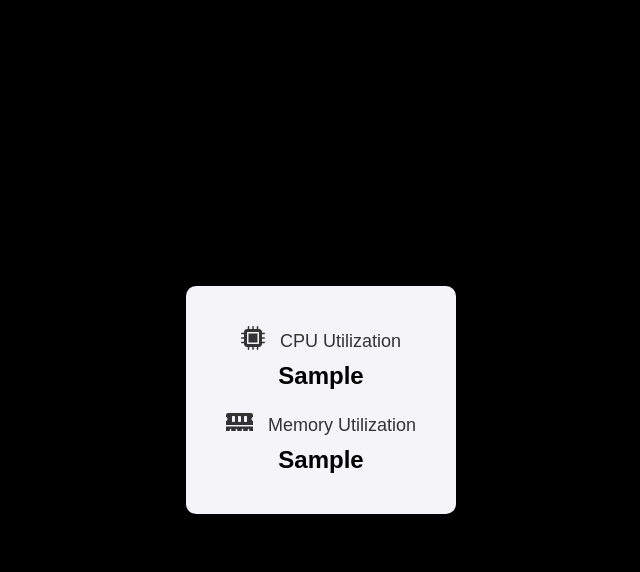
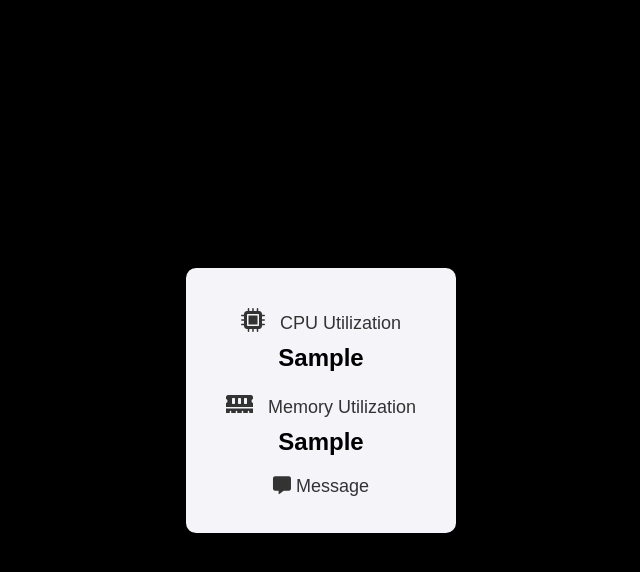
Before and after one commit to abhinavyadav2020/devops-resource-monitoring-app, a Flask app: template templates/index.html in a window 1280 px wide. Shown: the top 572 px of the page, without its empty margins (319-959 px from the left). Run offline with Flask 2, Linux system fonts and the light colour scheme; the template is opened without the code that fills it: most values are stand-ins (such as "Sample title", 1, 10 or a date in 2020).

Commit message:
added in index file

```diff
--- a/templates/index.html
+++ b/templates/index.html
@@ -55,6 +55,12 @@
             </div>
             <span>{{ mem_metric }}</span>
         </div>
+        <div class="message">
+            <div class="metric-title">
+                <i class="fas fa-message"></i> Message
+            </div>
+            <p>{{ message }}</p>
+        </div>
     </div>
 </body>
 </html>
```
